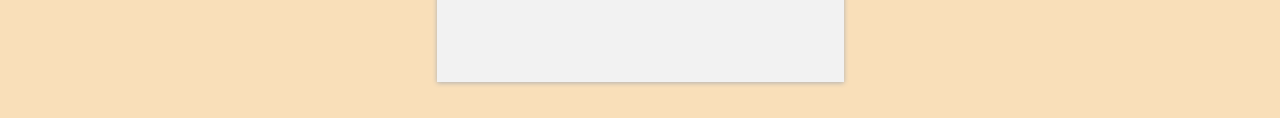
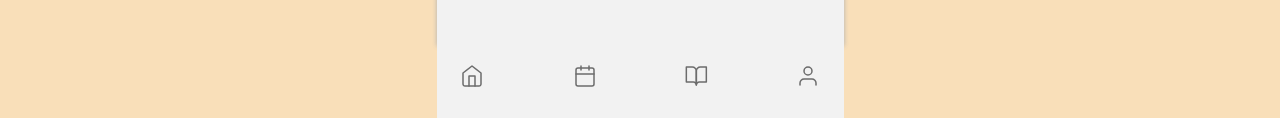
Before and after one commit to sabrina-anchieta/MiniChef, a plain HTML site: page home.html in a window 1280 px wide. Shown: the part 694-812 px from the top of the page. Drawn offline with Linux system fonts and the light colour scheme.

Commit message:
acho que agr a home ta pronta, so arrumar o css

```diff
--- a/home.css
+++ b/home.css
@@ -184,3 +184,68 @@ body {
     -ms-overflow-style: none;
     scrollbar-width: none;
   }
+  .menu{
+    display: flex;
+    flex-direction: row;
+    justify-content: space-between;
+    align-items: center;
+    padding: 16px;
+    gap: 74px;
+    width: 375px;
+    height: 68px;
+    background: #F2F2F2;
+    }
+    .home{
+    display: flex;
+    flex-direction: column;
+    justify-content: center;
+    align-items: center;
+    padding: 0px;
+    gap: 8px;
+    width: 56px;
+    height: 36px;
+    }
+
+    .home-svg{
+    width: 24px;
+    height: 24px;
+    }
+
+    .bolinha{
+    width: 4px;
+    height: 4px;
+    background: #F2F2F2;
+    }
+
+    .calendario{
+    display: flex;
+    flex-direction: column;
+    justify-content: center;
+    align-items: center;
+    padding: 0px;
+    gap: 8px;
+    width: 56px;
+    height: 36px;
+    }
+
+    .livro{
+    display: flex;
+    flex-direction: column;
+    justify-content: center;
+    align-items: center;
+    padding: 0px;
+    gap: 8px;
+    width: 56px;
+    height: 36px;
+    }
+
+    .user{
+    display: flex;
+    flex-direction: column;
+    justify-content: center;
+    align-items: center;
+    padding: 0px;
+    gap: 8px;
+    width: 56px;
+    height: 36px;
+    }
--- a/home.html
+++ b/home.html
@@ -39,8 +39,69 @@
       </div>
     </div>
   </div>
+  <nav class="menu">
+    <div class="home">
+        <div class="home-svg">
+        <svg width="24" height="24" viewBox="0 0 24 24" fill="none" xmlns="http://www.w3.org/2000/svg">
+            <path d="M3 9.00006L12 2.00006L21 9.00006V20.0001C21 20.5305 20.7893 21.0392 20.4142 21.4143C20.0391 21.7893 19.5304 22.0001 19 22.0001H5C4.46957 22.0001 3.96086 21.7893 3.58579 21.4143C3.21071 21.0392 3 20.5305 3 20.0001V9.00006Z" stroke="#6C6C6C" stroke-width="1.5" stroke-linecap="round" stroke-linejoin="round"/>
+            <path d="M9 22.0001V12.0001H15V22.0001" stroke="#6C6C6C" stroke-width="1.5" stroke-linecap="round" stroke-linejoin="round"/>
+        </svg>
+        </div>
+        <div class="bolinha">
+        <svg width="4" height="4" viewBox="0 0 4 4" fill="none" xmlns="http://www.w3.org/2000/svg">
+            <circle cx="2" cy="2.00006" r="2" fill="#F2F2F2"/>
+        </svg>
+        </div>
+    </div>
+    <div class="calendario">
+        <div class="home-svg">
+        <svg width="25" height="24" viewBox="0 0 25 24" fill="none" xmlns="http://www.w3.org/2000/svg">
+            <g clip-path="url(#clip0_311_171)">
+            <path d="M20 4.00006H6C4.89543 4.00006 4 4.89549 4 6.00006V20.0001C4 21.1046 4.89543 22.0001 6 22.0001H20C21.1046 22.0001 22 21.1046 22 20.0001V6.00006C22 4.89549 21.1046 4.00006 20 4.00006Z" stroke="#6C6C6C" stroke-width="1.5" stroke-linecap="round" stroke-linejoin="round"/>
+            <path d="M17 2.00006V6.00006" stroke="#6C6C6C" stroke-width="1.5" stroke-linecap="round" stroke-linejoin="round"/>
+            <path d="M9 2.00006V6.00006" stroke="#6C6C6C" stroke-width="1.5" stroke-linecap="round" stroke-linejoin="round"/>
+            <path d="M4 10.0001H22" stroke="#6C6C6C" stroke-width="1.5" stroke-linecap="round" stroke-linejoin="round"/>
+            </g>
+            <defs>
+            <clipPath id="clip0_311_171">
+            <rect width="24" height="24" fill="white" transform="translate(0.666748 6.10352e-05)"/>
+            </clipPath>
+            </defs>
+        </svg>
+        </div>
+        <div class="bolinha">
+        <svg width="4" height="4" viewBox="0 0 4 4" fill="none" xmlns="http://www.w3.org/2000/svg">
+            <circle cx="2" cy="2.00006" r="2" fill="#F2F2F2"/>
+        </svg>
+        </div>
+    </div>
+    <div class="livro">
+        <div class="home-svg">
+        <svg width="25" height="24" viewBox="0 0 25 24" fill="none" xmlns="http://www.w3.org/2000/svg">
+            <path d="M2.33325 3.00006H8.33325C9.39412 3.00006 10.4115 3.42149 11.1617 4.17163C11.9118 4.92178 12.3333 5.9392 12.3333 7.00006V21.0001C12.3333 20.2044 12.0172 19.4413 11.4546 18.8787C10.892 18.3161 10.1289 18.0001 9.33325 18.0001H2.33325V3.00006Z" stroke="#6C6C6C" stroke-width="1.5" stroke-linecap="round" stroke-linejoin="round"/>
+            <path d="M22.3333 3.00006H16.3333C15.2724 3.00006 14.255 3.42149 13.5048 4.17163C12.7547 4.92178 12.3333 5.9392 12.3333 7.00006V21.0001C12.3333 20.2044 12.6493 19.4413 13.2119 18.8787C13.7745 18.3161 14.5376 18.0001 15.3333 18.0001H22.3333V3.00006Z" stroke="#6C6C6C" stroke-width="1.5" stroke-linecap="round" stroke-linejoin="round"/>
+        </svg>
+        </div>
+        <div class="bolinha">
+        <svg width="4" height="4" viewBox="0 0 4 4" fill="none" xmlns="http://www.w3.org/2000/svg">
+            <circle cx="2" cy="2.00006" r="2" fill="#F2F2F2"/>
+        </svg>
+        </div>
+    </div>
+    <div class="user">
+        <div class="home-svg">
+        <svg width="24" height="24" viewBox="0 0 24 24" fill="none" xmlns="http://www.w3.org/2000/svg">
+            <path d="M20 21.0001V19.0001C20 17.9392 19.5786 16.9218 18.8284 16.1716C18.0783 15.4215 17.0609 15.0001 16 15.0001H8C6.93913 15.0001 5.92172 15.4215 5.17157 16.1716C4.42143 16.9218 4 17.9392 4 19.0001V21.0001" stroke="#6C6C6C" stroke-width="1.5" stroke-linecap="round" stroke-linejoin="round"/>
+            <path d="M12 11.0001C14.2091 11.0001 16 9.2092 16 7.00006C16 4.79092 14.2091 3.00006 12 3.00006C9.79086 3.00006 8 4.79092 8 7.00006C8 9.2092 9.79086 11.0001 12 11.0001Z" stroke="#6C6C6C" stroke-width="1.5" stroke-linecap="round" stroke-linejoin="round"/>
+        </svg>
+        </div>
+        <div class="bolinha">
+        <svg width="4" height="4" viewBox="0 0 4 4" fill="none" xmlns="http://www.w3.org/2000/svg">
+            <circle cx="2" cy="2.00006" r="2" fill="#F2F2F2"/>
+        </svg>
+        </div>
+    </div>
+</nav>
 
 </body>
-<footer>
-</footer>
 <script src="home.js"></script>
```
